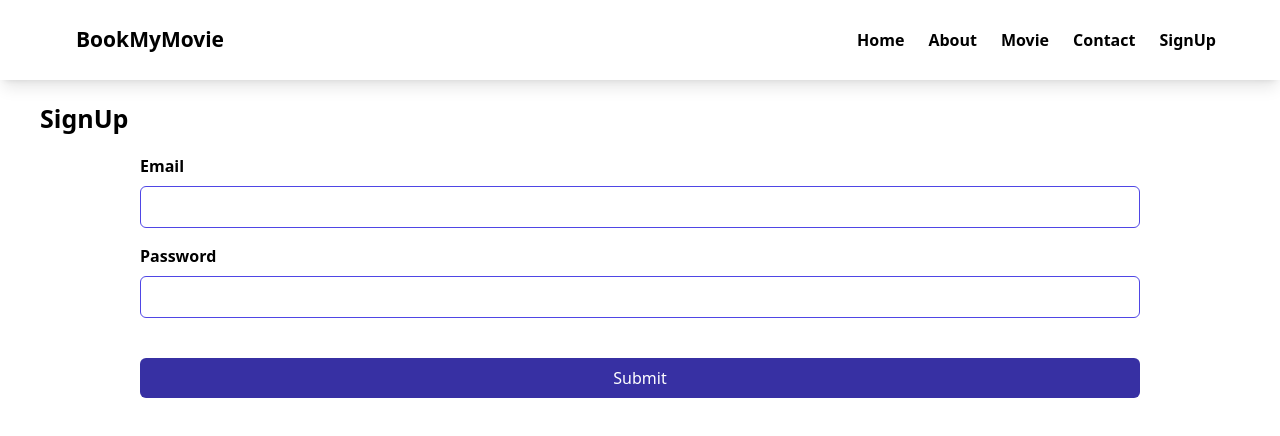
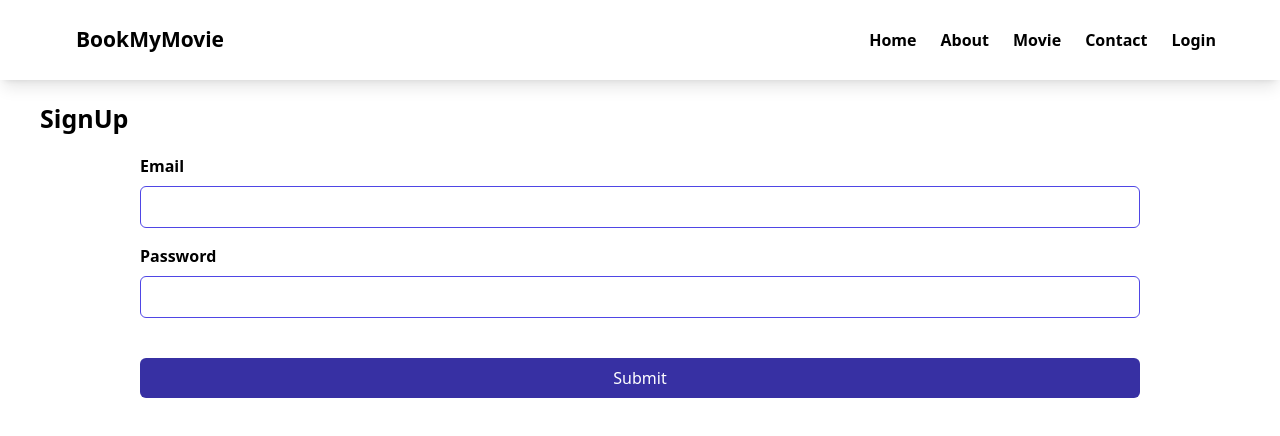
Before and after one commit to javidShabin/bookmyshowcloneFrontent, a React (Vite) app: page /login in a window 1280 px wide. Shown: the top 436 px of the page. Built offline with nearby package versions, Linux system fonts and the light colour scheme.

Commit message:
Login data pass to backend with axios and get creantials

```diff
--- a/src/routes/Root.jsx
+++ b/src/routes/Root.jsx
@@ -16,7 +16,7 @@ export default function Root() {
                     <li><a href="#"></a>About</li>
                     <li><a href="#"></a>Movie</li>
                     <li><a href="#"></a>Contact</li>
-                    <li><Link to={"/signup"}>SignUp</Link></li>
+                    <li><Link to={"/login"}>Login</Link></li>
                 </ul>
             </nav>
             <div className='md:hidden' onClick={showToggleBar}>
--- a/src/routes/components/LoginForm.jsx
+++ b/src/routes/components/LoginForm.jsx
@@ -1,3 +1,4 @@
+import axios from "axios";
 import { useForm } from "react-hook-form";
 
 export default function LoginFor() {
@@ -7,7 +8,11 @@ export default function LoginFor() {
     formState: { errors },
   } = useForm();
 
-  const onSubmit = (data) => console.log(data);
+  const onSubmit = (data) => {
+    axios.post("http://localhost:4000/auth/login",data, {withCredentials: true})
+    .then(response => console.log("Success"))
+    .catch(error => console.log("Login filad"))
+  }
 
   return (
     /* "handleSubmit" will validate your inputs before invoking "onSubmit" */
```
